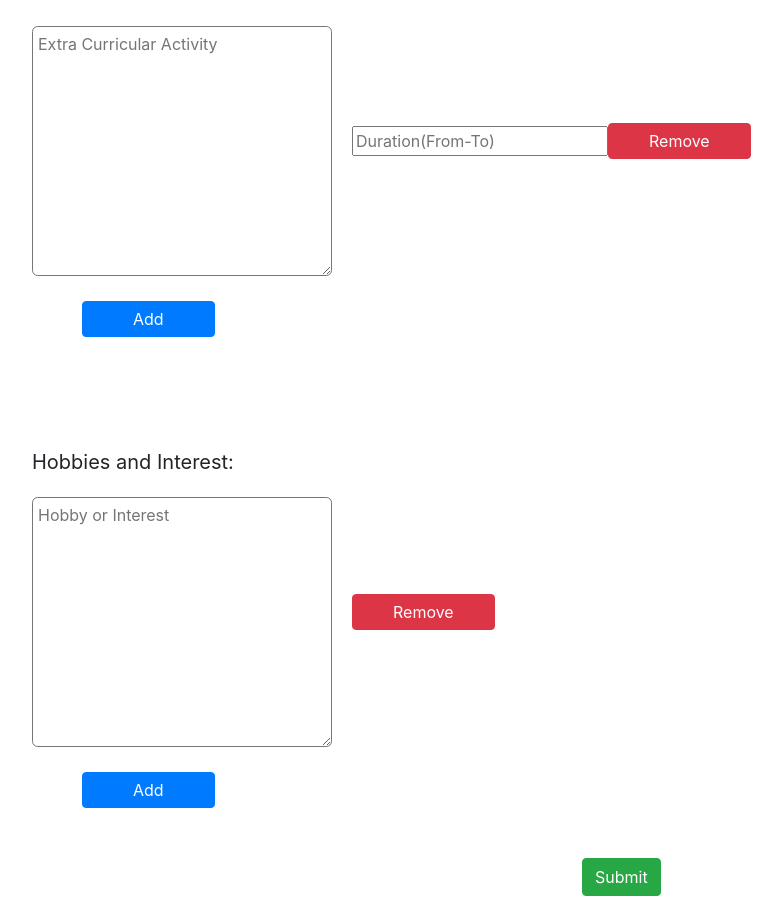
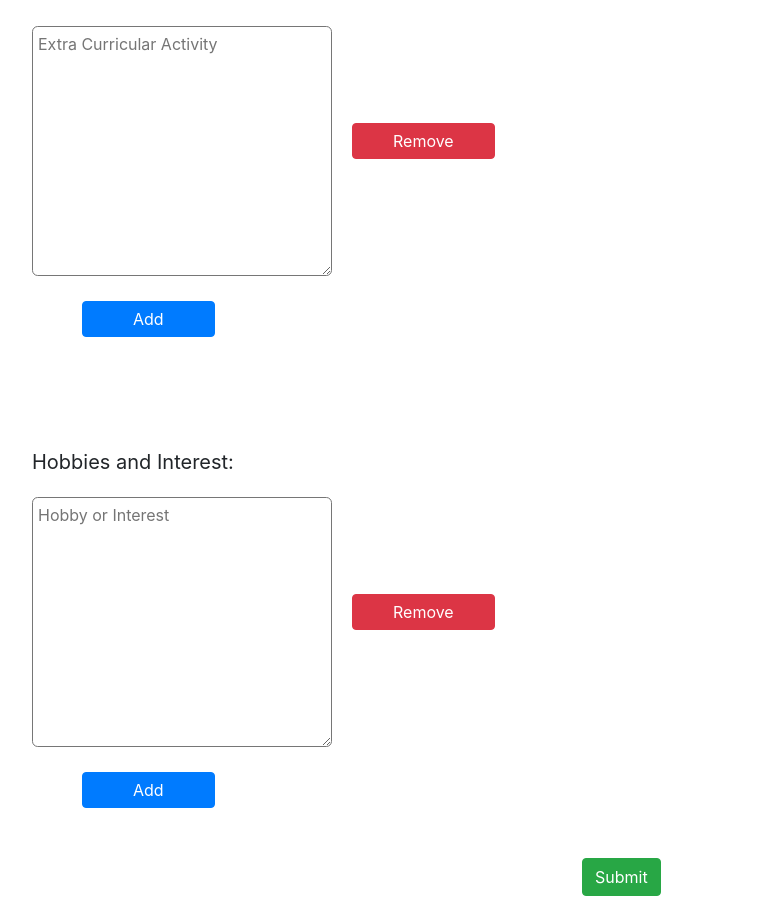
Before and after one commit to shubhamrsangle/Web_App_for_resume_generation, a React (Create React App) app in the folder client/: page / in a window 1280 px wide. Shown: the part 4045-4947 px from the top of the page, without its empty margins (24-806 px from the left). Built offline with nearby package versions, Linux system fonts and the light colour scheme.

Commit message:
Removed duration field

```diff
--- a/client/src/components/ExtraCurricularActivities/extracurricularactivities.js
+++ b/client/src/components/ExtraCurricularActivities/extracurricularactivities.js
@@ -7,8 +7,7 @@ export default class extracurricularactivities extends Component {
 		fields : [
 			{
 				id: 0,
-				activity: "",
-				excduration: ""
+				activity: ""
 			}
 		]
 	}
@@ -26,12 +25,6 @@ export default class extracurricularactivities extends Component {
 								this.props.extracurricularactivitiesData(fields);
 							} }
 						/>
-						<input type="text" className="EXC-form-control" name={"excduration"} placeholder="Duration(From-To)"
-							onChange = { (e) => {
-								field.excduration = e.target.value;
-								this.props.extracurricularactivitiesData(fields);
-							} }
-						/>
 						<button className="btn btn-default btn-danger" onClick={ (e) => {
 							e.preventDefault();
 							this.setState(state => ({
@@ -45,8 +38,7 @@ export default class extracurricularactivities extends Component {
 					e.preventDefault();
 					var newField = {
 							id: this.state.nfields,
-							activity: "",
-							excduration: ""
+							activity: ""
 						};
 					this.setState(state => ({
 						nfields : state.nfields + 1,
```
